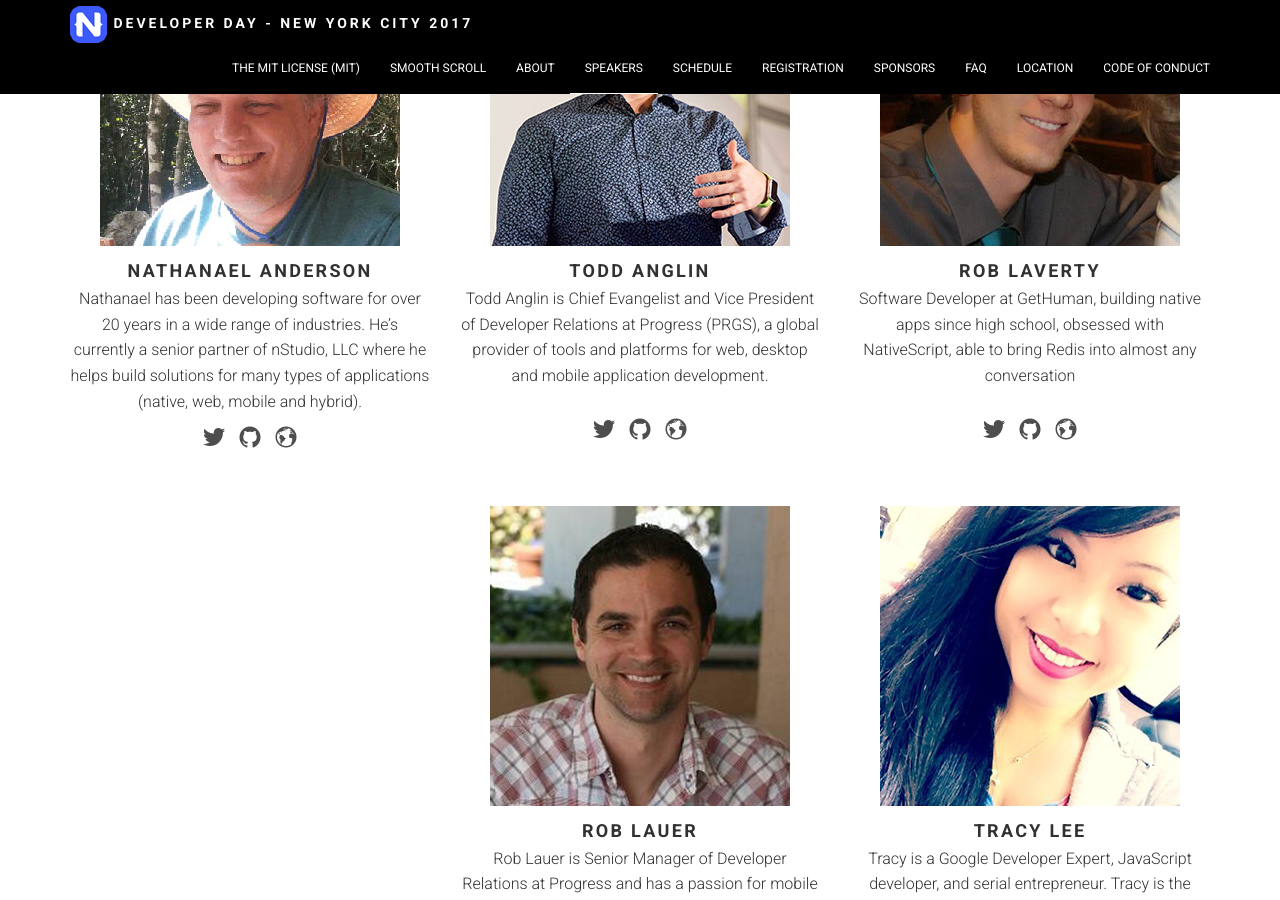
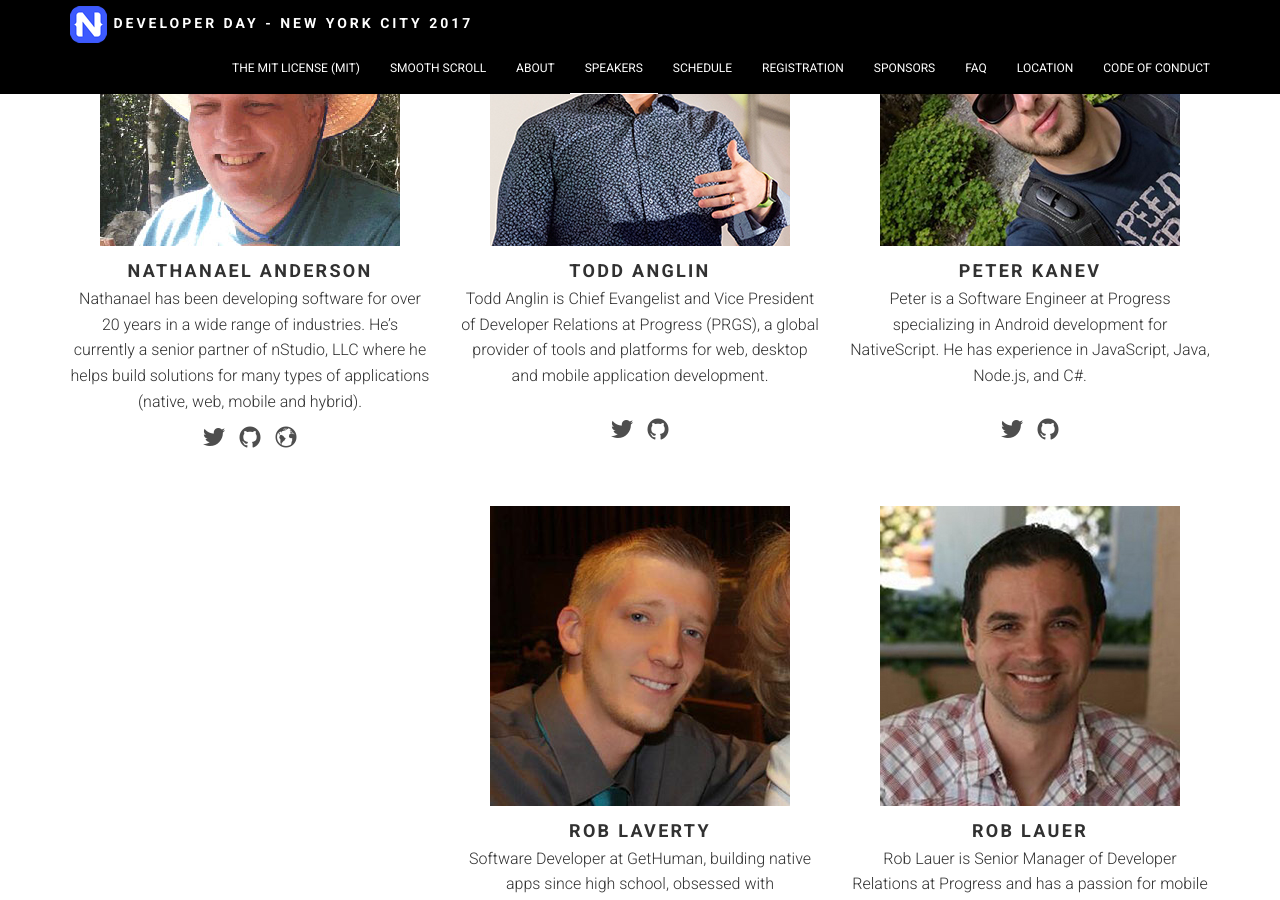
Before and after one commit to NativeScript/nativescript-developer-day, a Jekyll site: the page built from index.html, in a window 1280 px wide and 900 px high, scrolled down 2192 px. Built offline with Jekyll 4.4.1, drawn with Linux system fonts in a browser that asks for light colours; some web fonts are replaced; some of the changed text lies outside the part shown.

Commit message:
new speaker details

```diff
--- a/_data/schedule.yaml
+++ b/_data/schedule.yaml
@@ -24,11 +24,13 @@
             - name: "Jen Looper"
     -   title: "Lunch"
         start_time: "12:00pm"
-    -   title: "Session - Track 1"
+    -   title: "NativeScript Plugins: A Deep Dive"
         start_time: "1:00pm-2:30pm"
-        description: "TBD"
+        description: "We invite you to take an exhilarating adventure into the wildly interesting and abundantly vast terrain of NativeScript plugin building. Join the nStudio team to meet 3 of the communities top plugin developers, Nathan Walker, Brad Martin and Nathanael Anderson, to dive deep into best practices when harnessing the power and versatility of rich languages like Objective C, Swift and Java inside NativeScript. Whether you are seeking to learn more about custom plugin development (service layer to specialized view components) or longing for a better understanding of how these languages can be used in NativeScript, this workshop is for you."
         speakers:
             - name: "Nathan Walker"
+            - name: "Nathanael Anderson"
+            - name: "Brad Martin"
     -   title: "Deep Dive Intro to Angular"
         start_time: "1:00pm-2:30pm"
         description: "Whether you are an experienced Angular veteran or you are a complete newbie, it helps to hear about mistakes made and lessons learned from other developers. Fortunately, Jeff has made every mistake in the book. In this talk, Jeff will go over the high level concepts involved with Angular (ex. TypeScript, DI, AoT, etc.), but will also provide his detailed opinions on important best practices that may help you avoid the same mistakes as you build some wicked awesome Angular apps."
@@ -120,9 +122,9 @@
             - name: "Nic Raboy"
     -   title: "Chrome DevTools in NativeScript"
         start_time: "2:00pm"
-        description: "A look at debugging your application using the DevTools suite. We'll explore a buggy app, locate bugs and debug app thanks to Chrome DevTools."
+        description: "Whether you are a seasoned developer or a rookie, you'll eventually stumble upon your application acting strangely. But you are a web developer, you are used to console.logging variables until the source of the problem became evident. What if there was an easier, and more efficient way to get there? We'll explore a buggy app, locate bugs, and debug it, thanks to Chrome DevTools."
         speakers:
-            - name: "TBD"
+            - name: "Peter Kanev"
     -   title: "Afternoon Break"
         start_time: "2:30pm"
     -   title: "Session 8"
--- a/_data/speakers.yaml
+++ b/_data/speakers.yaml
@@ -8,8 +8,12 @@
     photo: "ToddAnglin.jpg"
     twitter: "toddanglin"
     github: "toddanglin"
-    website: "http://developer.telerik.com/author/tanglin/"
     bio: "Todd Anglin is Chief Evangelist and Vice President of Developer Relations at Progress (PRGS), a global provider of tools and platforms for web, desktop and mobile application development."
+-   name: "Peter Kanev"
+    photo: "peterkanev.jpg"
+    twitter: "PeterKanev"
+    github: "Pip3r4o"
+    bio: "Peter is a Software Engineer at Progress specializing in Android development for NativeScript. He has experience in JavaScript, Java, Node.js, and C#."
 -   name: "Rob Laverty"
     photo: "roblaverty.jpg"
     twitter: "roblav976"
@@ -20,7 +24,6 @@
     photo: "roblauer.jpg"
     twitter: "RobLauer"
     github: "rdlauer"
-    website: "http://developer.telerik.com/author/rlauer/"
     bio: "Rob Lauer is Senior Manager of Developer Relations at Progress and has a passion for mobile app development and the open web."
 -   name: "Tracy Lee"
     photo: "tracylee.jpg"
@@ -68,7 +71,6 @@
     photo: "sebastianwitalec.jpg"
     twitter: "sebawita"
     github: "sebawita"
-    website: "http://developer.telerik.com/author/switalec/"
     bio: "Sebastian Witalec is a Solution Engineer and a Technical Evangelist for Progress with over 6 years of experience in software engineering and architecture."
 -   name: "Daniel Zen"
     photo: "danielzen.jpg"
--- a/_includes/speakers.html
+++ b/_includes/speakers.html
@@ -30,7 +30,9 @@
                     <ul class="social-block">
                         <li><a href="https://twitter.com/{{speaker.twitter}}"><i class="ion-social-twitter"></i></a></li>
                         <li><a href="https://github.com/{{speaker.github}}"><i class="ion-social-github"></i></a></li>
+                    {% if speaker.website %}
                         <li><a href="{{speaker.website}}"><i class="ion-earth"></i></a></li>
+                    {% endif %}
                     </ul>
 
                 </div><!-- /.speaker -->
```
Also changed, not shown: registration.md (+1 -2 lines), assets/images/speakers/peterkanev.jpg (added), assets/images/thum_s/peterkanev.jpg (added).
